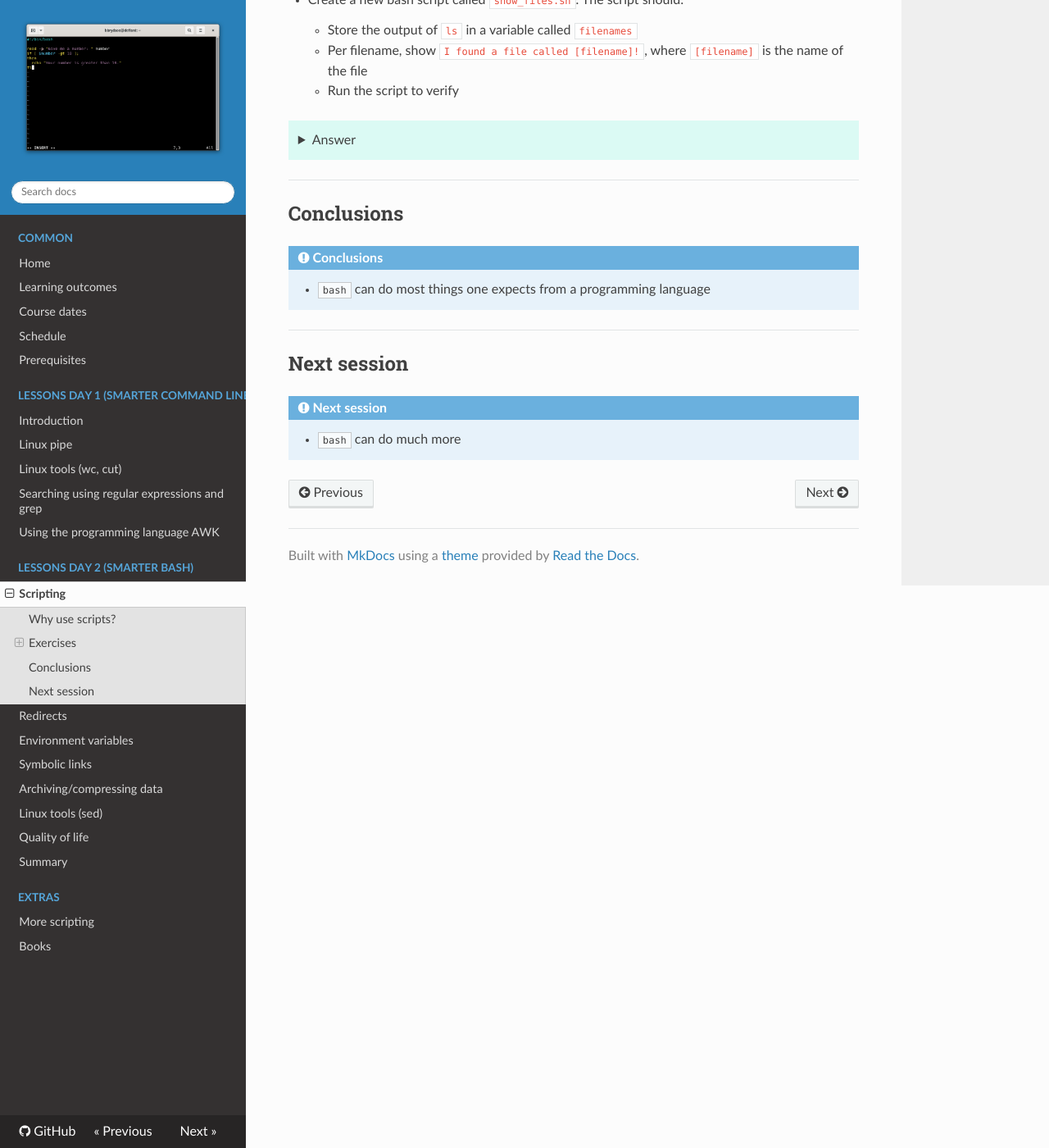
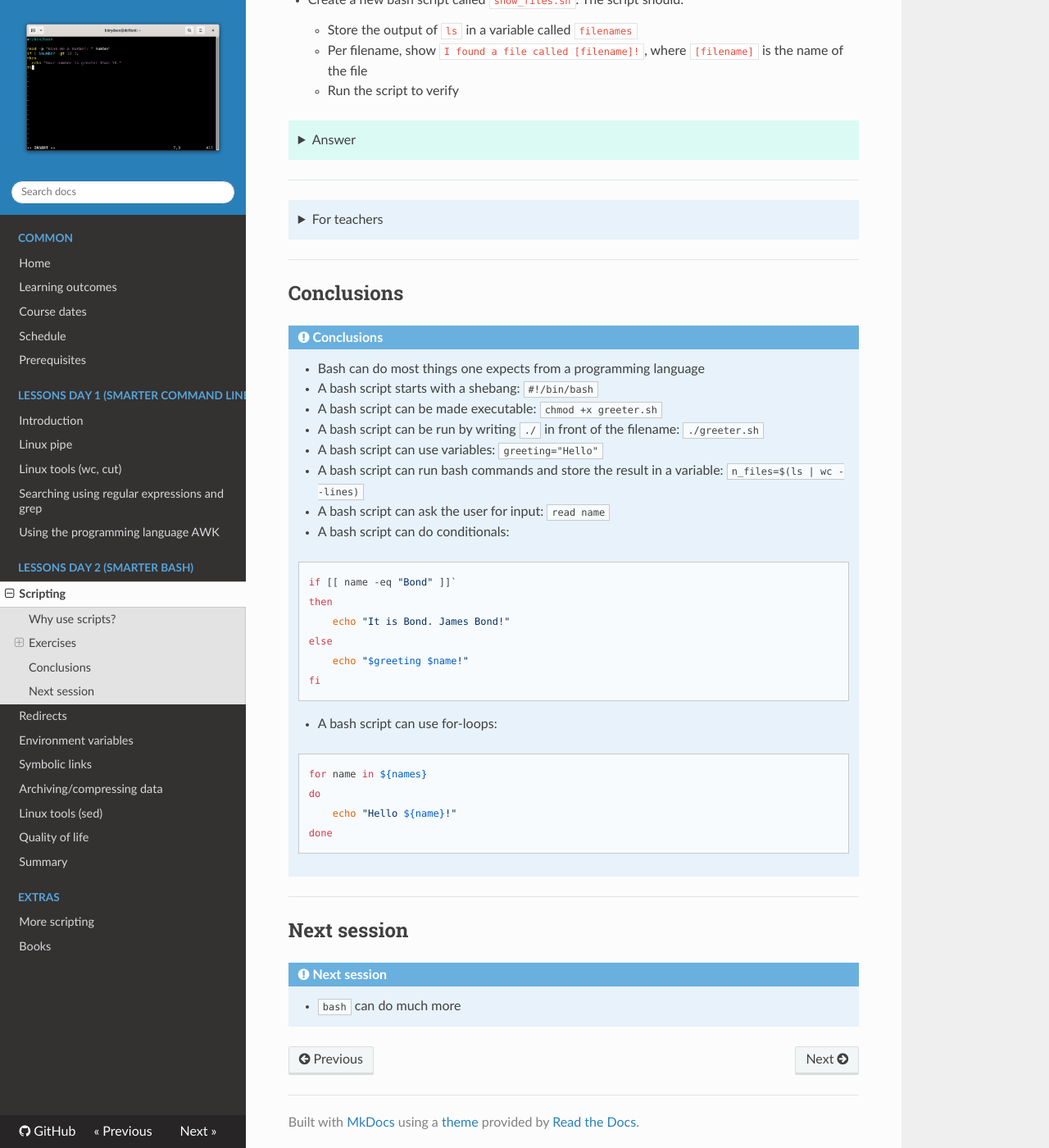
Before and after one commit to UPPMAX/linux-command-line-201, an MkDocs documentation site: the page built from docs/sessions/scripting/README.md, in a window 1280 px wide and 1400 px high, scrolled down 3746 px. Shown: the whole window at 82% size. Built offline with MkDocs 1.6.1, drawn with Linux system fonts in a browser that asks for light colours; nearby versions of some CDN libraries.

Commit message:
Add Feedback

````diff
--- a/docs/sessions/scripting/README.md
+++ b/docs/sessions/scripting/README.md
@@ -348,11 +348,70 @@
 
 ---
 
+??? note "For teachers"
+
+    What is the difference between AWK and bash?
+
+    ??? tip "Answer"
+
+        They are different programming languages.
+
+    What can bash not do?
+
+    ??? tip "Answer"
+
+        bash, like any Turning complete language,
+        can solve any computational problem,
+        but cannot do this:
+
+        - run computations at any speed (i.e. a problem
+          may take billions of year to complete)
+        - use any amount of memory (i.e. a problem
+          may require billions of gigabytes to solve)
+
+    When not to use bash?
+
+    ??? tip "Answer"
+
+        bash shines at problems of low and intermediate complexity.
+
+        For harder problems, use a modern programming language
+        instead.
+
+---
+
 ## Conclusions
 
 !!! info "Conclusions"
 
-    - `bash` can do most things one expects from a programming language
+    - Bash can do most things one expects from a programming language
+    - A bash script starts with a shebang: `#!/bin/bash`
+    - A bash script can be made executable: `chmod +x greeter.sh`
+    - A bash script can be run by writing `./` in front of the filename:
+      `./greeter.sh`
+    - A bash script can use variables: `greeting="Hello"`
+    - A bash script can run bash commands and store the result in a variable:
+      `n_files=$(ls | wc --lines)`
+    - A bash script can ask the user for input: `read name`
+    - A bash script can do conditionals:
+
+      ```bash
+      if [[ name -eq "Bond" ]]`
+      then
+          echo "It is Bond. James Bond!"
+      else
+          echo "$greeting $name!"
+      fi
+      ```
+
+    - A bash script can use for-loops:
+
+      ```bash
+      for name in ${names}
+      do
+          echo "Hello ${name}!"
+      done
+      ```
 
 ---
 
````
Also changed, not shown: docs/sessions/awk/README.md (+4 -1 lines).
